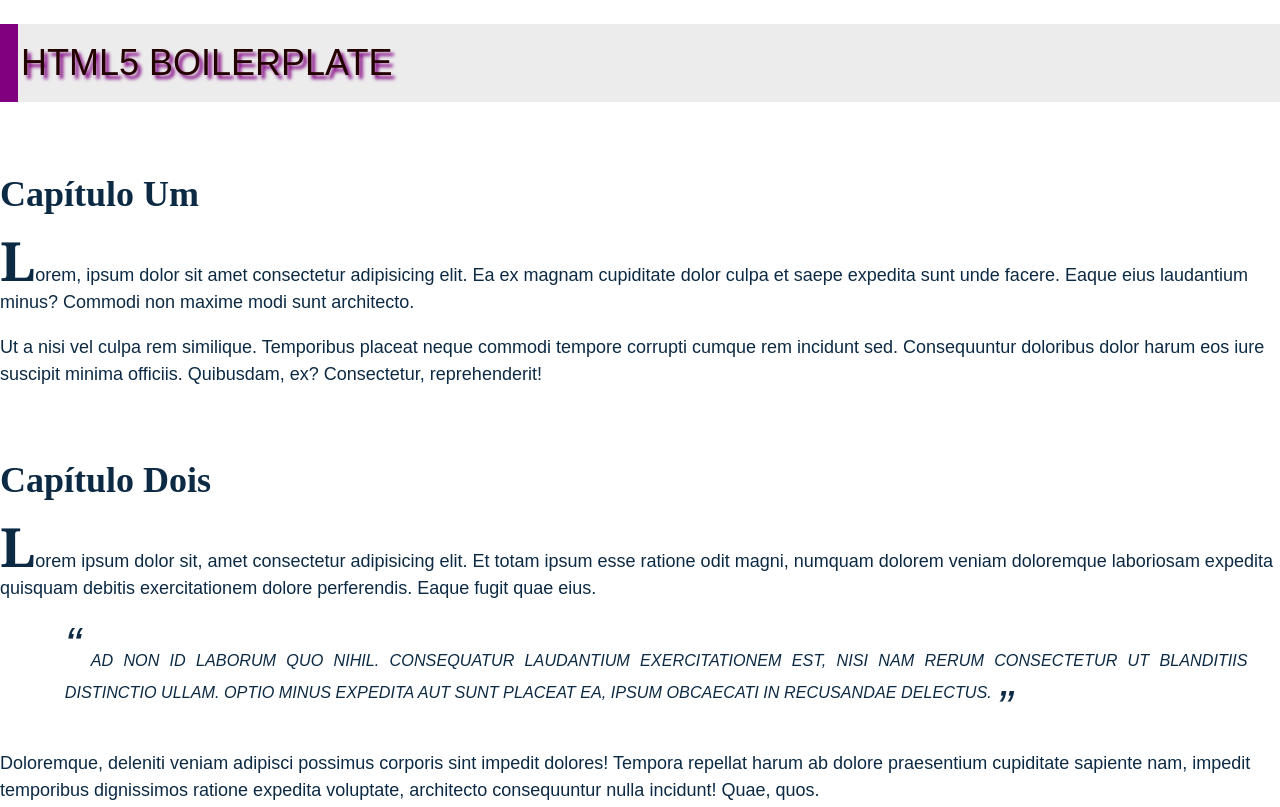
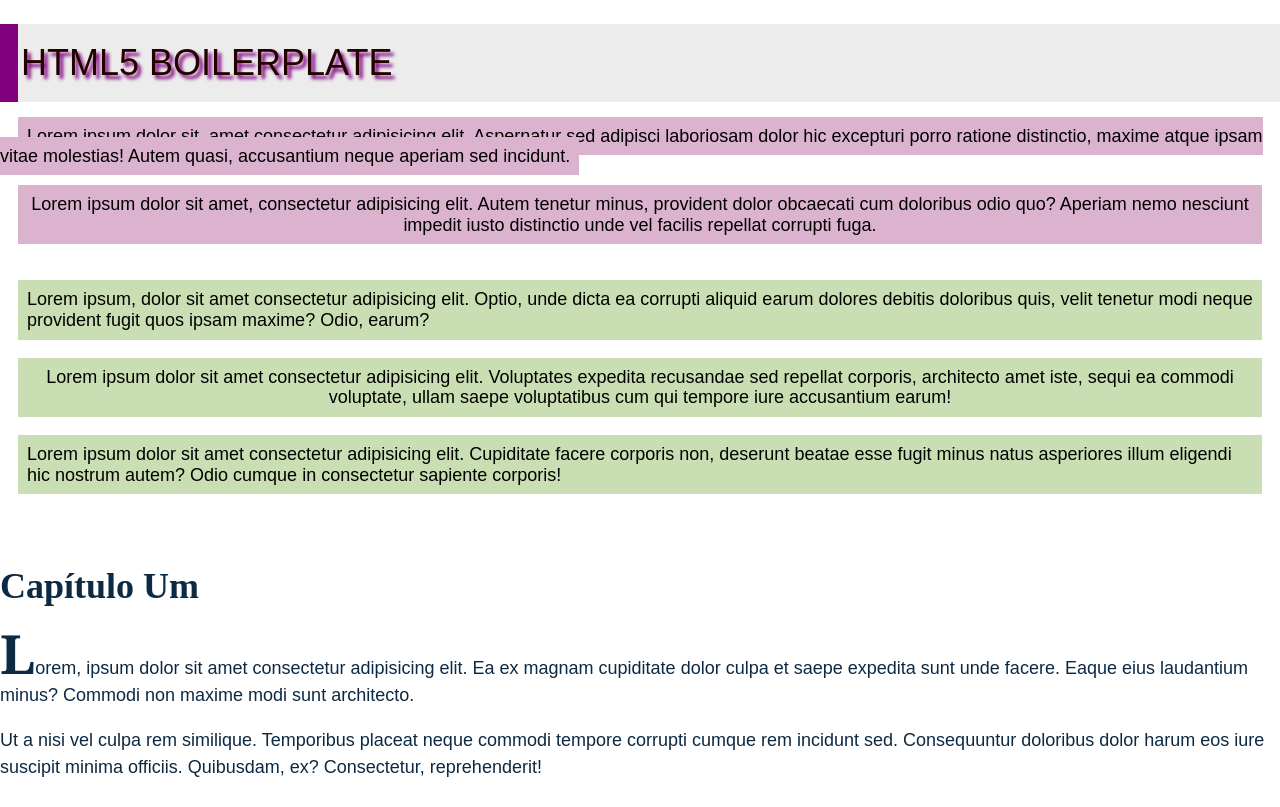
Before and after one commit to screstani/html5-boilerplate-2022-1, a website built with Parcel: page index.html in a window 1280 px wide. Shown: the top 807 px of the page. Built offline with nearby package versions, Linux system fonts and the light colour scheme.

Commit message:
Demonstra elementos inline, inline-block e block.

```diff
--- a/css/main.css
+++ b/css/main.css
@@ -15,6 +15,18 @@ h2 {
   margin: 2em 0 0;
   font-family: 'Times New Roman', Times, serif;
   font-size: 2em;
+}
+
+span {
+  background-color: #dbb3cf;
+  padding: .5em;
+  margin: 1em;
+}
+
+div {
+  background-color: #c9dfb3;
+  padding: .5em;
+  margin: 1em;
 }
 
 section {
@@ -63,3 +75,11 @@ p:first-of-type::first-letter {
   color: #240101;
   text-shadow: 0.1em 0.1em 0.1em purple;
 }
+
+.inline-block {
+  display: inline-block;
+}
+
+.center {
+  text-align: center;
+}
--- a/index.html
+++ b/index.html
@@ -21,6 +21,12 @@
   <h1 id="main-title">
     HTML5 Boilerplate
   </h1>
+
+  <span>Lorem ipsum dolor sit, amet consectetur adipisicing elit. Aspernatur sed adipisci laboriosam dolor hic excepturi porro ratione distinctio, maxime atque ipsam vitae molestias! Autem quasi, accusantium neque aperiam sed incidunt.</span>
+  <span class="inline-block center">Lorem ipsum dolor sit amet, consectetur adipisicing elit. Autem tenetur minus, provident dolor obcaecati cum doloribus odio quo? Aperiam nemo nesciunt impedit iusto distinctio unde vel facilis repellat corrupti fuga.</span>
+  <div>Lorem ipsum, dolor sit amet consectetur adipisicing elit. Optio, unde dicta ea corrupti aliquid earum dolores debitis doloribus quis, velit tenetur modi neque provident fugit quos ipsam maxime? Odio, earum?</div>
+  <div class="center">Lorem ipsum dolor sit amet consectetur adipisicing elit. Voluptates expedita recusandae sed repellat corporis, architecto amet iste, sequi ea commodi voluptate, ullam saepe voluptatibus cum qui tempore iure accusantium earum!</div>
+  <div>Lorem ipsum dolor sit amet consectetur adipisicing elit. Cupiditate facere corporis non, deserunt beatae esse fugit minus natus asperiores illum eligendi hic nostrum autem? Odio cumque in consectetur sapiente corporis!</div>
 
   <section>
     <h2>
```
